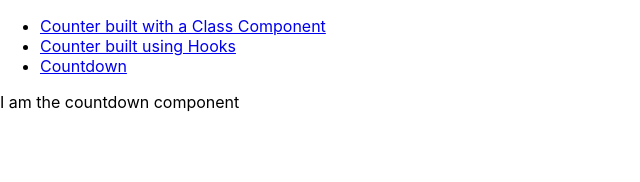
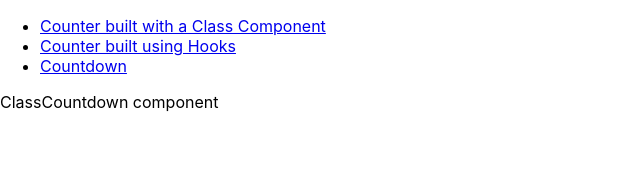
Before and after one commit to MMcClure11/counter-practice, a React (Create React App) app: page /countdown in a window 1280 px wide. Shown: the top 182 px of the page, without its empty margins (0-640 px from the left). Built offline with nearby package versions, Linux system fonts and the light colour scheme.

Commit message:
Rebuild countdown with class component

```diff
--- a/src/components/Countdown.js
+++ b/src/components/Countdown.js
@@ -1,9 +1,12 @@
-const Countdown = () => {
-  return (
-    <div>
-      I am the countdown component
-    </div>
-  )
+import React, { Component } from 'react'
+
+export default class CountDown extends Component {
+
+ render(){
+   return(
+     <div>
+       ClassCountdown component
+     </div>
+   )
+ }
 }
-
-export default Countdown
--- a/src/components/HookCounter.js
+++ b/src/components/HookCounter.js
@@ -53,7 +53,7 @@ const HookCounter = () => {
   return(
     <div>
       <h2>I am a counter built using hooks</h2>
-      { counter }
+      <h3>{ counter }</h3>
       {/* <button onClick={ start }>Start</button>
       <button onClick={ pause }>Pause</button> */}
       <button onClick={ reset }>Reset</button>
```
Also changed, not shown: 1 other file (tests, documents, lock files or other folders).
